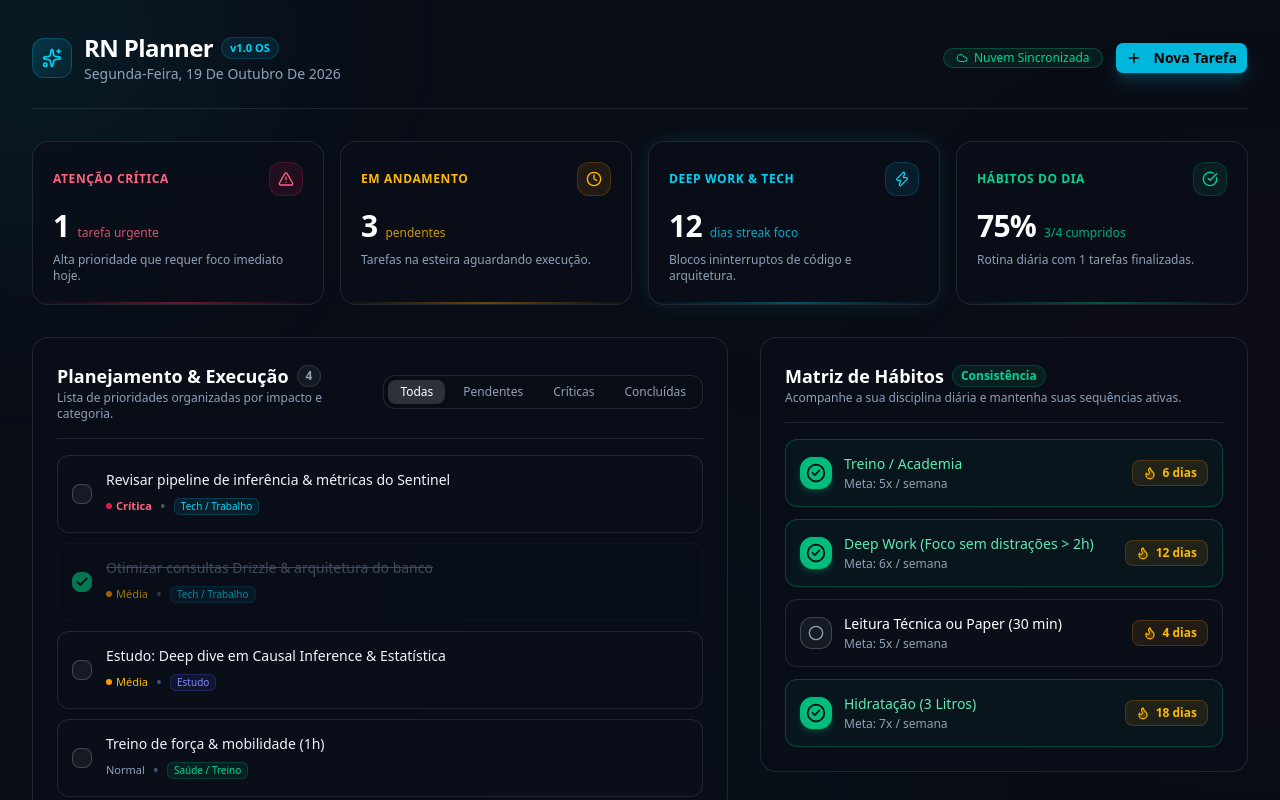
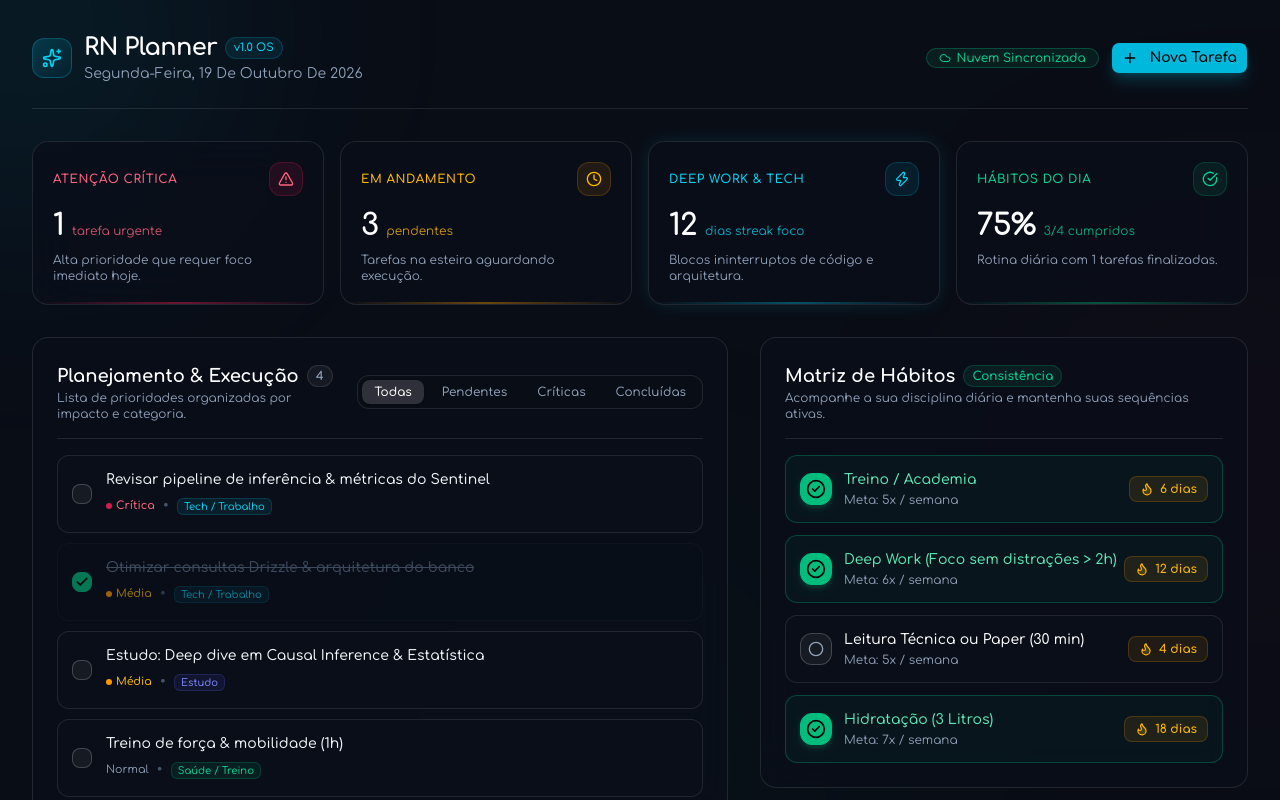
Before and after one commit to Renanbritto/rn-planner, a Next.js app: page / in a window 1280 px wide. Shown: the top 800 px of the page. Built offline with nearby package versions, Linux system fonts and the light colour scheme; no server answers.

Commit message:
style: apply Comfortaa Google font across application

```diff
--- a/src/app/globals.css
+++ b/src/app/globals.css
@@ -5,6 +5,7 @@
 @custom-variant dark (&:is(.dark *));
 
 :root {
+  --font-sans: var(--font-comfortaa), system-ui, sans-serif;
   --background: #090d16;
   --foreground: #f8fafc;
   --card: #0b0f1a;
@@ -32,6 +33,7 @@
 }
 
 @theme inline {
+  --font-sans: var(--font-comfortaa), system-ui, sans-serif;
   --color-background: var(--background);
   --color-foreground: var(--foreground);
   --color-card: var(--card);
@@ -64,6 +66,7 @@
     border-color: rgba(255, 255, 255, 0.1);
   }
   body {
+    font-family: var(--font-comfortaa), system-ui, -apple-system, BlinkMacSystemFont, "Segoe UI", Roboto, sans-serif;
     background-color: #090d16;
     color: #f8fafc;
     min-height: 100vh;
--- a/src/app/layout.tsx
+++ b/src/app/layout.tsx
@@ -1,16 +1,12 @@
 import type { Metadata } from "next";
-import { Geist, Geist_Mono } from "next/font/google";
+import { Comfortaa } from "next/font/google";
 import "./globals.css";
 import { TooltipProvider } from "@/components/ui/tooltip";
 
-const geistSans = Geist({
-  variable: "--font-geist-sans",
+const comfortaa = Comfortaa({
   subsets: ["latin"],
-});
-
-const geistMono = Geist_Mono({
-  variable: "--font-geist-mono",
-  subsets: ["latin"],
+  variable: "--font-comfortaa",
+  display: "swap",
 });
 
 export const metadata: Metadata = {
@@ -26,9 +22,9 @@ export default function RootLayout({
   return (
     <html
       lang="pt-BR"
-      className={`${geistSans.variable} ${geistMono.variable} dark antialiased`}
+      className={`${comfortaa.variable} dark antialiased`}
     >
-      <body className="min-h-screen bg-[#090d16] text-slate-100 selection:bg-cyan-500/20 selection:text-cyan-300">
+      <body className="min-h-screen bg-[#090d16] font-sans text-slate-100 selection:bg-cyan-500/20 selection:text-cyan-300">
         <TooltipProvider>
           {children}
         </TooltipProvider>
```
